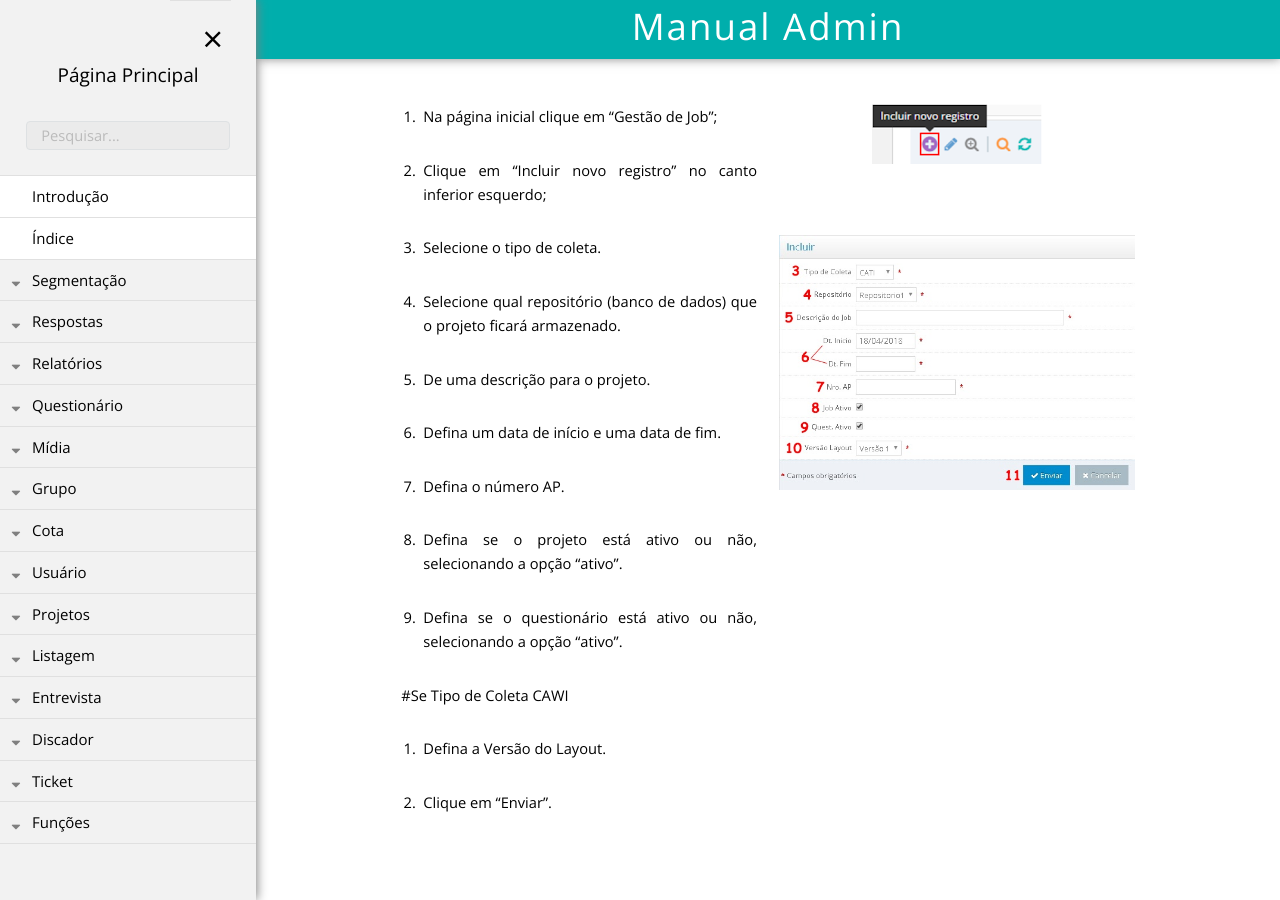
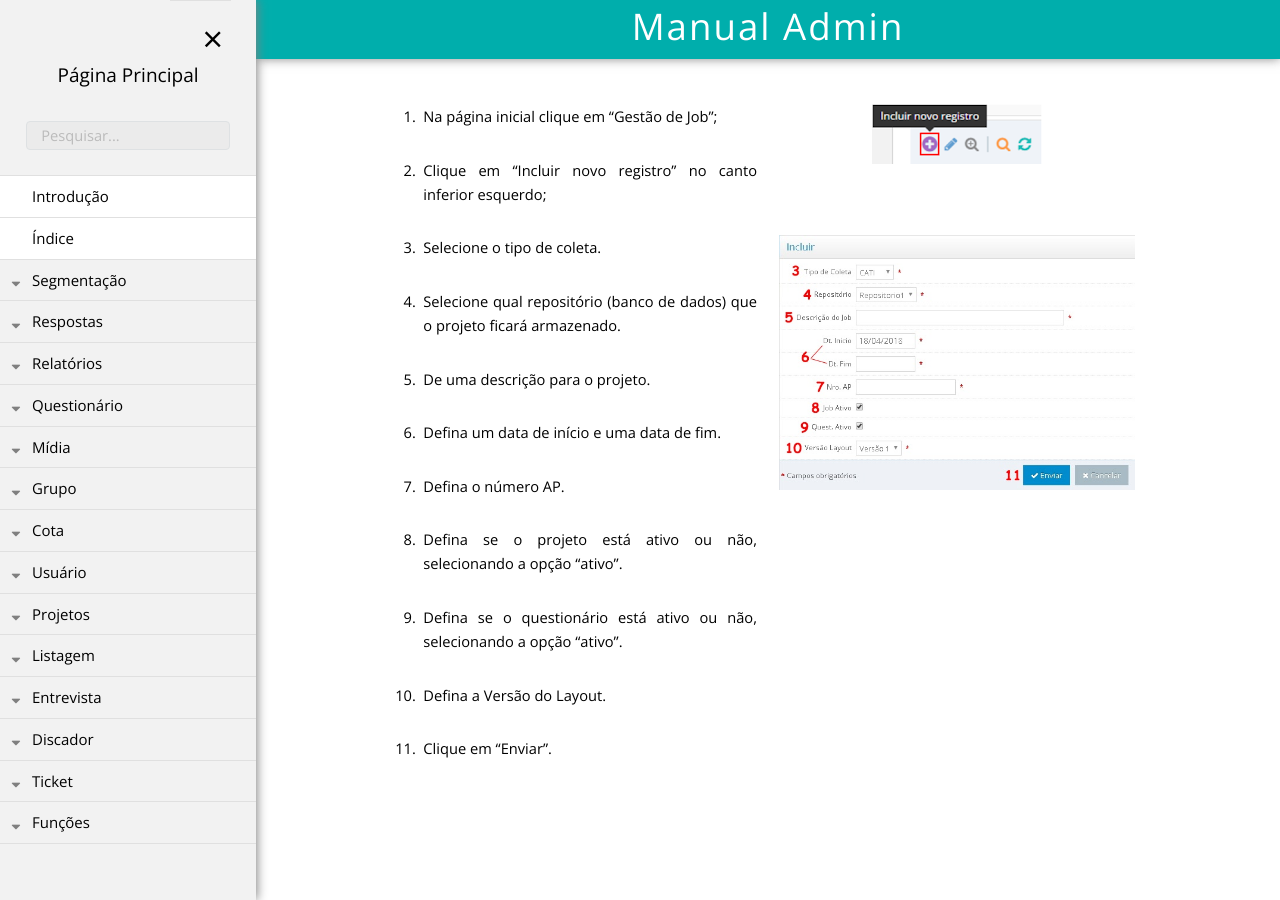
Before and after one commit to rogerio-figueiredo-hsr/hsrtechonline.github.io, a Jekyll site: the page built from _posts/2018-06-15-criando-um-projeto.md, in a window 1280 px wide. Built offline with Jekyll 4.4.1, drawn with Linux system fonts in a browser that asks for light colours.

Commit message:
Removendo alteração do tipo de coleta CAWI

```diff
--- a/_posts/2018-06-15-criando-um-projeto.md
+++ b/_posts/2018-06-15-criando-um-projeto.md
@@ -32,7 +32,6 @@ pasta: "Projetos"
 
 9. Defina se o questionário está ativo ou não, selecionando a opção "ativo".
 
-#Se Tipo de Coleta CAWI
 10. Defina a Versão do Layout.
 
 11. Clique em "Enviar".
```
